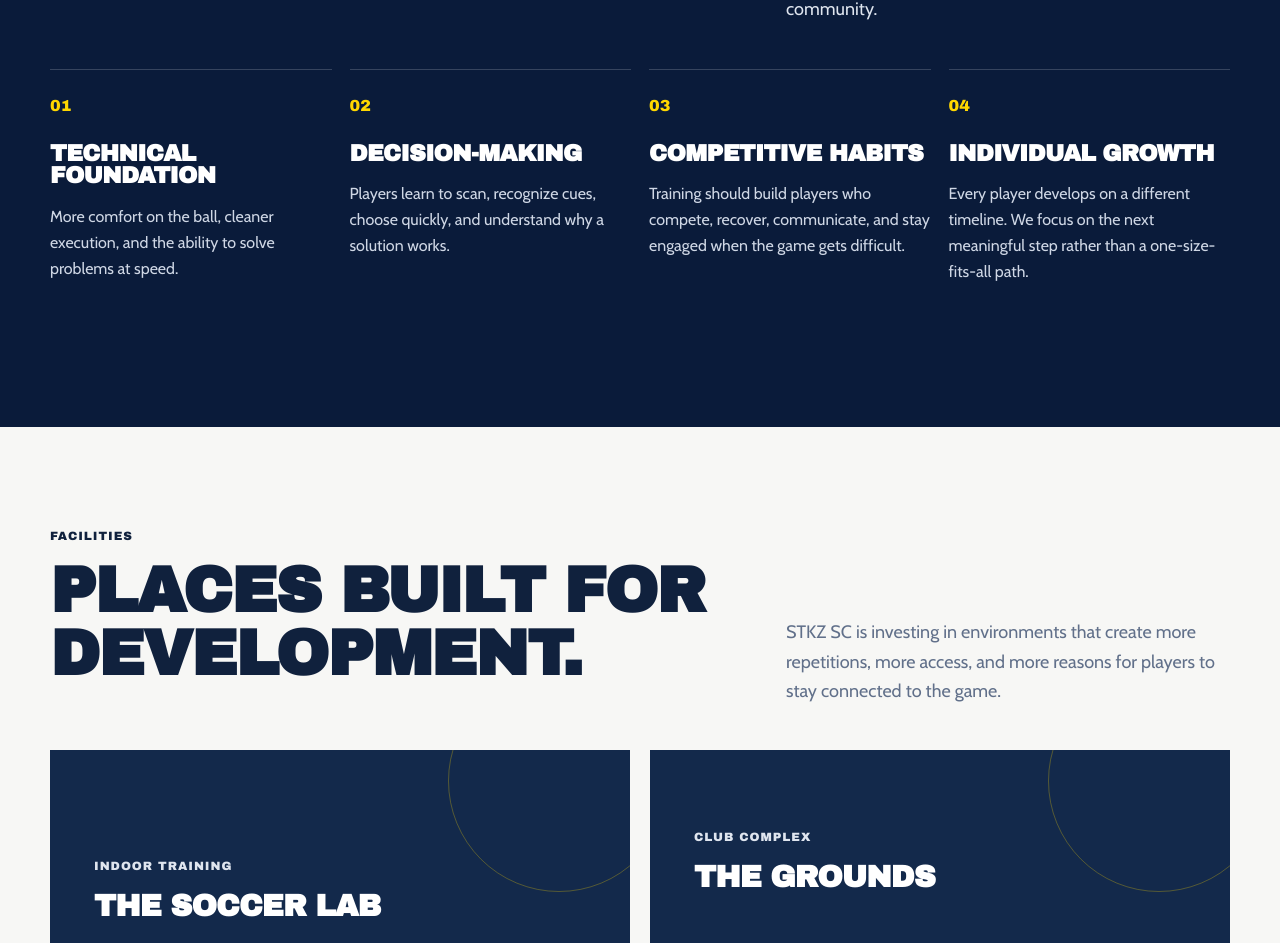
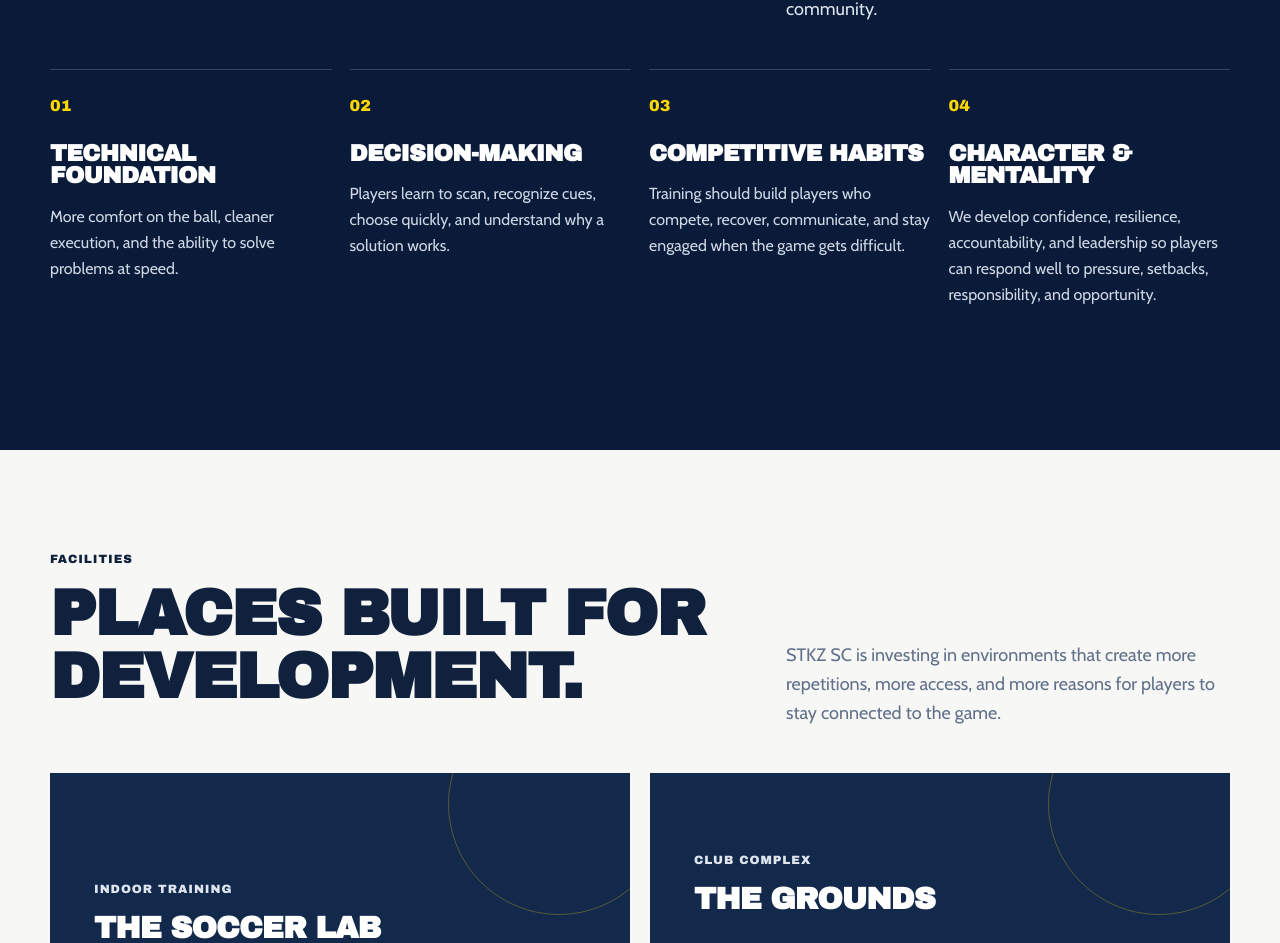
Before and after one commit to b8r0a3d4/stkz-sc-website, a Next.js app: page / in a window 1280 px wide. Shown: the part 2349-3292 px from the top of the page. Built offline with nearby package versions, Linux system fonts and the light colour scheme.

Commit message:
Replace Individual Growth with Character and Mentality

```diff
--- a/data/site.js
+++ b/data/site.js
@@ -51,7 +51,7 @@ export const developmentPillars = [
   },
   {
     number: "04",
-    title: "Individual Growth",
-    copy: "Every player develops on a different timeline. We focus on the next meaningful step rather than a one-size-fits-all path.",
+    title: "Character & Mentality",
+    copy: "We develop confidence, resilience, accountability, and leadership so players can respond well to pressure, setbacks, responsibility, and opportunity.",
   },
 ];
```
